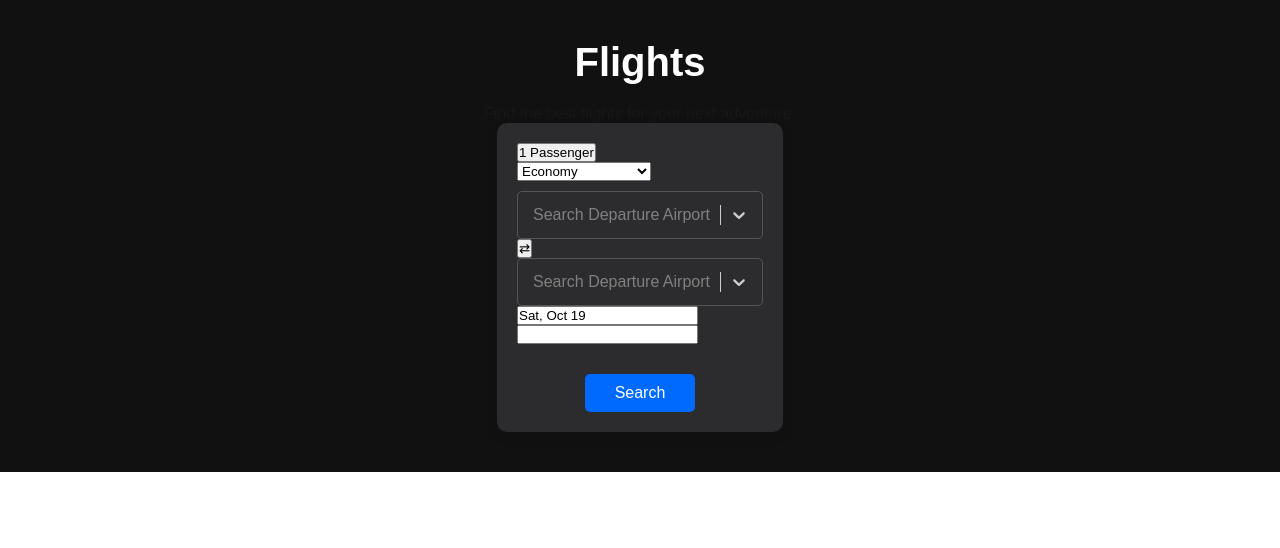
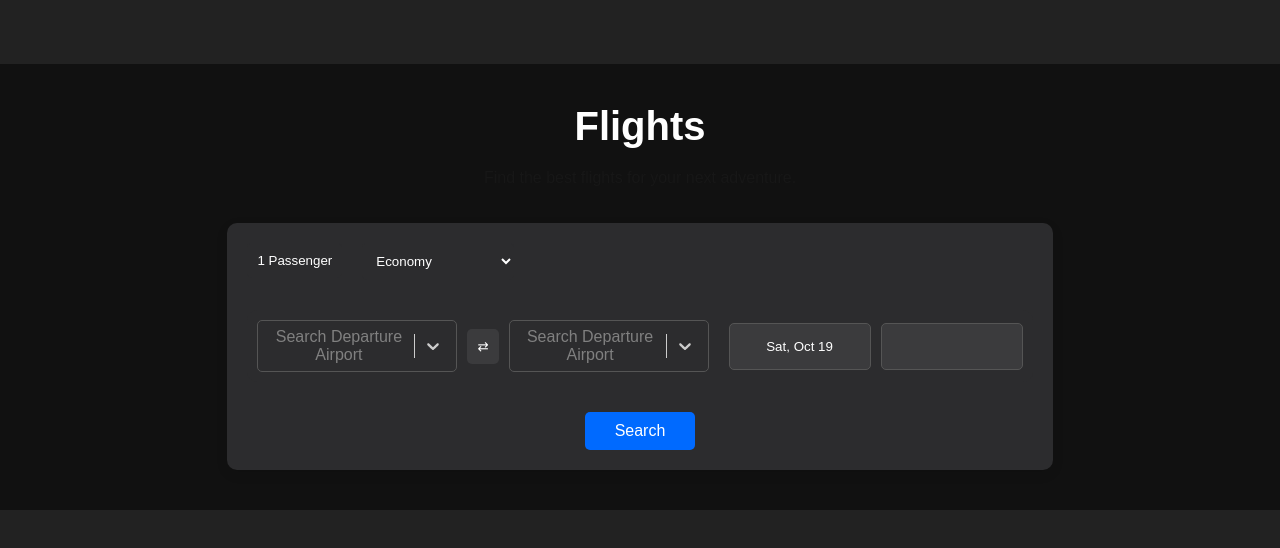
Before and after one commit to avoid-ashraful/google-flights-assistance, a Next.js app: page / in a window 1280 px wide. Shown: the top 548 px of the page. Built offline with nearby package versions, Linux system fonts and the light colour scheme; no server answers.

Commit message:
Update layout and css

```diff
--- a/src/app/components/SearchResults.jsx
+++ b/src/app/components/SearchResults.jsx
@@ -252,7 +252,7 @@ const SearchResults = ({searchCriteria}) => {
     let flyData = searchCriteria && searchCriteria?.data?.itineraries.map(el => {
 
         // Create an array to store multiple flight segments for each leg
-        const legsWithStops = el.legs.length > 0 &&  el.legs.map((leg, legIndex) => {
+        const legsWithStops = el.legs.map((leg, legIndex) => {
             const flightSegments = leg.segments.map((segment, segmentIndex) => {
                 // Calculate stopDuration between segments, if there's a next segment
                 let stopDuration = null;
--- a/src/app/globals.css
+++ b/src/app/globals.css
@@ -40,3 +40,329 @@ a {
     color-scheme: dark;
   }
 }
+
+/* Add this to src/styles/globals.css or your page-specific CSS file */
+body {
+  margin: 0;
+  padding: 0;
+  background-color: #222;
+  font-family: Arial, sans-serif;
+}
+
+.search-container {
+  background-color: #333;
+  padding: 20px;
+  border-radius: 10px;
+  display: flex;
+  gap: 20px;
+  justify-content: center;
+  align-items: center;
+}
+
+.search-item {
+  display: flex;
+  flex-direction: column;
+  gap: 10px;
+}
+
+.search-item label {
+  font-size: 0.9rem;
+  margin-bottom: 5px;
+}
+
+.search-item select,
+.search-item input {
+  padding: 10px;
+  border-radius: 5px;
+  border: 1px solid #555;
+  background-color: #444;
+  color: white;
+  width: 200px;
+}
+
+.search-item select option,
+.search-item input {
+  background-color: #333;
+  color: white;
+}
+
+.swap-icon {
+  background-color: #555;
+  color: white;
+  border-radius: 50%;
+  padding: 10px;
+  display: flex;
+  align-items: center;
+  justify-content: center;
+  cursor: pointer;
+}
+
+.swap-icon:hover {
+  background-color: #777;
+}
+
+.date-picker {
+  display: flex;
+  gap: 20px;
+}
+
+.date-picker input[type="date"] {
+  padding: 10px;
+  border-radius: 5px;
+  border: 1px solid #555;
+  background-color: #444;
+  color: white;
+}
+
+.flight-options-container {
+  display: flex;
+  gap: 20px;
+  margin-bottom: 20px;
+}
+
+.trip-dropdown, .class-dropdown {
+  padding: 10px;
+  background-color: #2c2c2e;
+  color: white;
+  border-radius: 5px;
+  border: none;
+  outline: none;
+}
+
+.passenger-btn {
+  padding: 10px;
+  background-color: #2c2c2e;
+  color: white;
+  border: none;
+  border-radius: 5px;
+}
+
+.dropdown-menu {
+  position: absolute;
+  background-color: #2c2c2e;
+  color: white;
+  padding: 20px;
+  border-radius: 5px;
+  box-shadow: 0px 4px 12px rgba(0, 0, 0, 0.1);
+}
+
+.dropdown-item {
+  display: flex;
+  justify-content: space-between;
+  align-items: center;
+  margin-bottom: 10px;
+  gap: 8px;
+}
+
+.dropdown-actions {
+  display: flex;
+  justify-content: space-between;
+  margin-top: 10px;
+}
+
+button {
+  background-color: #3b3b3d;
+  color: white;
+  padding: 5px 10px;
+  border-radius: 5px;
+  border: none;
+  cursor: pointer;
+}
+
+button:hover {
+  background-color: #555;
+}
+
+.location-date-container {
+  display: flex;
+  justify-content: space-between;
+  gap: 20px;
+  background-color: #2c2c2e;
+  padding: 10px;
+  border-radius: 10px;
+}
+
+.location-inputs, .date-inputs {
+  display: flex;
+  align-items: center;
+  gap: 10px;
+}
+
+.location-field, .date-field {
+  display: flex;
+  align-items: center;
+  background-color: #3b3b3d;
+  padding: 10px;
+  border-radius: 5px;
+  border: 1px solid #555;
+}
+
+.location-input, .date-input {
+  background-color: #3b3b3d;
+  border: none;
+  color: white;
+  padding: 5px;
+  width: 120px;
+}
+
+.swap-button {
+  background-color: #3b3b3d;
+  border: none;
+  color: white;
+  padding: 10px;
+  border-radius: 5px;
+  cursor: pointer;
+}
+
+.swap-button:hover {
+  background-color: #4b4b4d;
+}
+
+.date-input {
+  text-align: center;
+}
+
+.date-navigation {
+  display: flex;
+  align-items: center;
+  gap: 5px;
+}
+
+.date-nav-button {
+  background-color: #3b3b3d;
+  border: none;
+  color: white;
+  padding: 10px;
+  border-radius: 5px;
+  cursor: pointer;
+}
+
+.date-nav-button:hover {
+  background-color: #4b4b4d;
+}
+
+.homepage-container{
+  margin-top: 5%;
+  justify-content: center;
+  align-content: center;
+  text-align: center;
+}
+
+.flight-sub-title{
+  margin-bottom: 3%;
+}
+
+.search-results-container {
+  padding: 20px;
+  background-color: #111;
+  color: #fff;
+}
+
+.flight-cards, .other-flight-cards {
+  display: flex;
+  flex-direction: column;
+  gap: 20px;
+  margin-bottom: 2%;
+}
+
+.flight-card {
+  background-color: #2c2c2e;
+  padding: 15px;
+  border-radius: 10px;
+  display: flex;
+  align-items: center;
+  justify-content: space-between;
+  margin-top: 1%;
+}
+
+.flight-details {
+  display: flex;
+  align-items: center;
+  justify-content: space-between;
+  width: 100%;
+}
+
+.airline-logo {
+  width: 40px;
+  margin-right: 20px;
+}
+
+.flight-info, .flight-stops, .flight-emissions, .flight-price {
+  display: flex;
+  flex-direction: column;
+  gap: 5px;
+}
+
+.emission-rating.green {
+  color: #10b981;
+}
+
+.emission-rating.red {
+  color: #ef4444;
+}
+
+.track-prices {
+  margin-top: 20px;
+  display: flex;
+  gap: 20px;
+}
+
+button {
+  padding: 10px;
+  background-color: #3b3b3d;
+  color: white;
+  border: none;
+  border-radius: 5px;
+  cursor: pointer;
+}
+
+button:hover {
+  background-color: #4b4b4d;
+}
+
+.location-date-container {
+  display: flex;
+  justify-content: space-between;
+  gap: 20px;
+  background-color: #2c2c2e;
+  padding: 10px;
+  border-radius: 10px;
+}
+
+.location-inputs {
+  display: flex;
+  align-items: center;
+  gap: 10px;
+}
+
+.location-select {
+  width: 200px;
+}
+
+.swap-button {
+  background-color: #3b3b3d;
+  border: none;
+  color: white;
+  padding: 10px;
+  border-radius: 5px;
+  cursor: pointer;
+}
+
+.swap-button:hover {
+  background-color: #4b4b4d;
+}
+
+.date-inputs {
+  display: flex;
+  align-items: center;
+  gap: 10px;
+}
+
+.search-button {
+  padding: 10px 20px;
+  background-color: #006aff;
+  color: white;
+  border: none;
+  border-radius: 5px;
+  cursor: pointer;
+}
--- a/src/app/layout.js
+++ b/src/app/layout.js
@@ -1,23 +1,21 @@
-import localFont from "next/font/local";
-import "./globals.css";
+// "use client";
 
-const geistSans = localFont({
-  src: "./fonts/GeistVF.woff",
-  variable: "--font-geist-sans",
-  weight: "100 900",
-});
-const geistMono = localFont({
-  src: "./fonts/GeistMonoVF.woff",
-  variable: "--font-geist-mono",
-  weight: "100 900",
-});
+// app/layout.js
+import './globals.css';
+// import Navbar from '../app/components/Navbar';
+
+export const metadata = {
+  title: 'Flight Search',
+  description: 'Find the best flights with our flight search tool.',
+};
 
 export default function RootLayout({ children }) {
   return (
-    <html lang="en">
-      <body className={`${geistSans.variable} ${geistMono.variable}`}>
-        {children}
+      <html lang="en">
+      <body>
+      {/*<Navbar /> /!* Persistent Navigation Bar *!/*/}
+      <main>{children}</main> {/* Main content will be rendered here */}
       </body>
-    </html>
+      </html>
   );
 }
--- a/src/app/page.js
+++ b/src/app/page.js
@@ -1,6 +1,7 @@
 "use client";
 
 import FlightSearchApp from "@/app/components/FlightSearchApp";
+import 'react-datepicker/dist/react-datepicker.css';
 
 export default function HomePage() {
     return (
```
Also changed, not shown: src/app/components/FlightSearchBar.jsx (+0 -8 lines).
